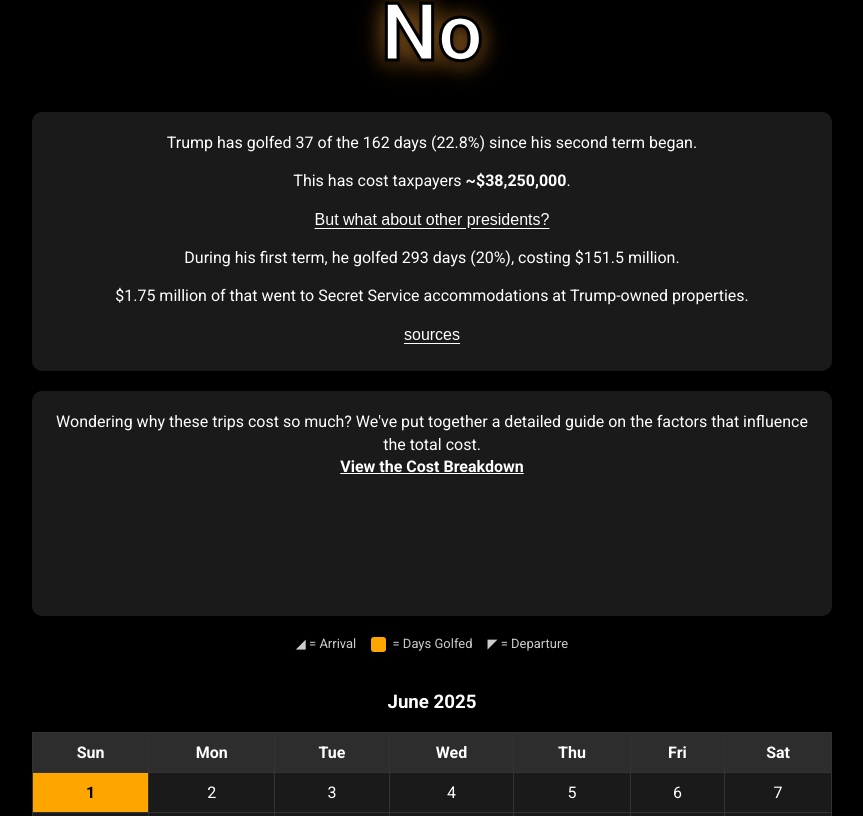
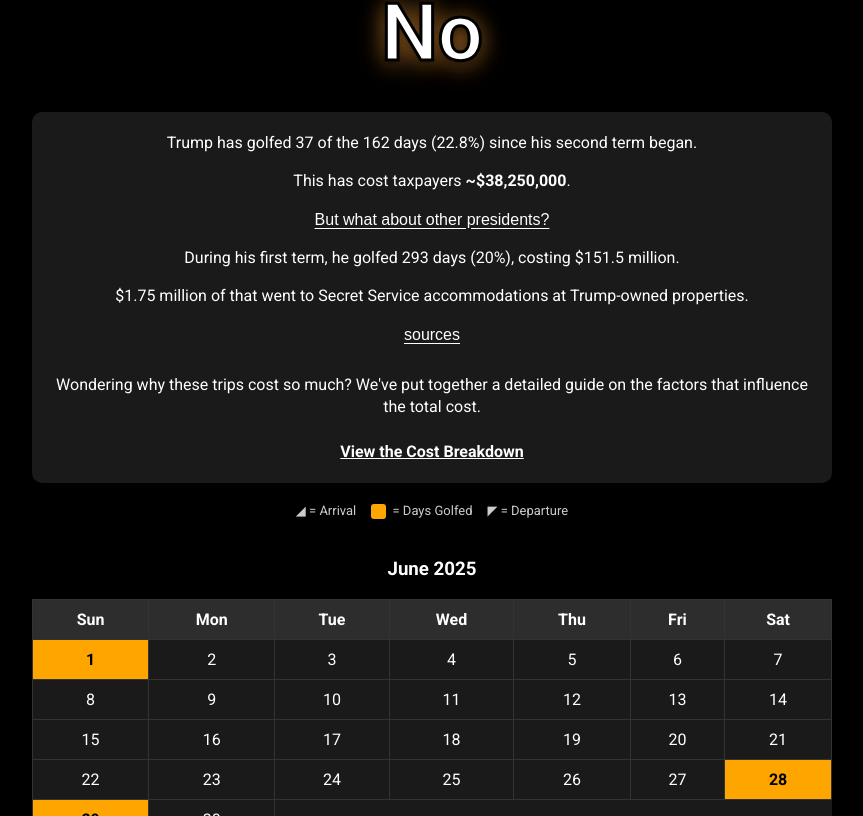
Before and after one commit to soyboi1312/istrumpgolfing.today, a Next.js app: page / in a window 1280 px wide. Shown: the part 432-1248 px from the top of the page, without its empty margins (208-1071 px from the left). Built offline with nearby package versions, Linux system fonts and the light colour scheme.

Commit message:
Update index.tsx

```diff
--- a/pages/index.tsx
+++ b/pages/index.tsx
@@ -430,13 +430,10 @@ const Home: React.FC<HomeProps> = ({
                 </button>
               </div>
             )}
-          </div>
-        </div>
-
-        <div className={styles.blurb}>
-            <p>
+          </div> <br/>
+          <p>
                 Wondering why these trips cost so much? We've put together a detailed guide on the factors that influence the total cost.
-                <br/>
+                <br/> <br/>
                 <Link href="/cost-breakdown"><a className={styles.costInfoLink}>View the Cost Breakdown</a></Link>
             </p>
         </div>
```
